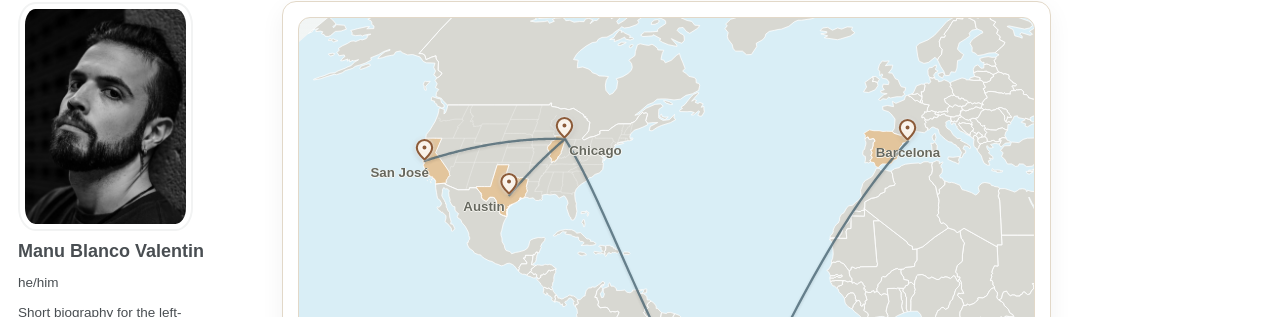
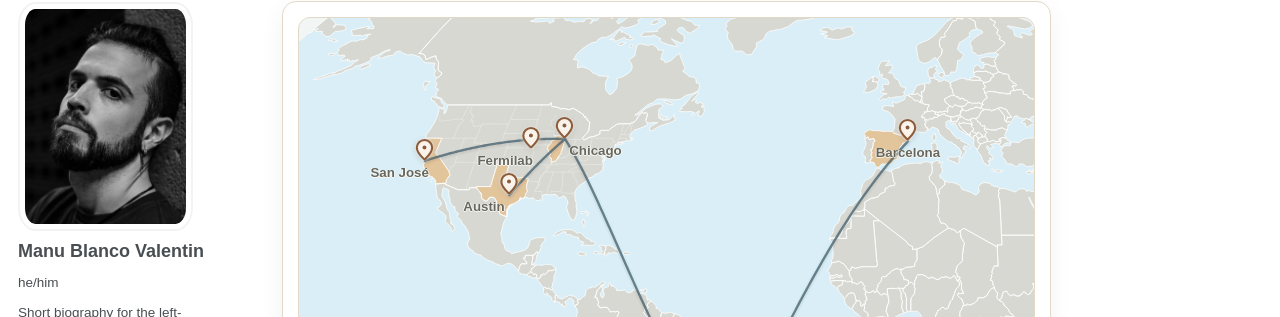
Before and after one commit to manuelblancovalentin/manuelblancovalentin.github.io, a Jekyll site: the page built from _pages/about.md, in a window 1280 px wide and 1400 px high, scrolled down 2332 px. Shown: the part 133-450 px from the top of the window. Built offline with Jekyll 4.4.1, drawn with Linux system fonts in a browser that asks for light colours; some web fonts are replaced; a script bundle is joined from its source files by our own code; library files that are not in the unit come from our copies.

Commit message:
Add Fermilab trajectory point

```diff
--- a/_includes/landing-trajectory.html
+++ b/_includes/landing-trajectory.html
@@ -33,6 +33,16 @@
       </span>
     </button>
 
+    <button class="landing-trajectory__pin landing-trajectory__pin--fermilab" type="button" onmouseenter="this.classList.add('is-active')" onmouseleave="this.classList.remove('is-active')" onfocus="this.classList.add('is-active')" onblur="this.classList.remove('is-active')" onclick="this.classList.add('is-active')">
+      {% include lucide-icon.html name="map-pin" class="landing-trajectory__pin-icon" size=25 %}
+      <span class="landing-trajectory__label">Fermilab</span>
+      <span class="landing-tooltip" role="tooltip">
+        <strong>Fermilab / Scientific Instrumentation</strong>
+        <span>Batavia, Illinois, USA</span>
+        <em>particle detectors · ASIC workflows · radiation tolerance · HEP instrumentation</em>
+      </span>
+    </button>
+
     <button class="landing-trajectory__pin landing-trajectory__pin--sanjose" type="button" onmouseenter="this.classList.add('is-active')" onmouseleave="this.classList.remove('is-active')" onfocus="this.classList.add('is-active')" onblur="this.classList.remove('is-active')" onclick="this.classList.add('is-active')">
       {% include lucide-icon.html name="map-pin" class="landing-trajectory__pin-icon" size=25 %}
       <span class="landing-trajectory__label">San José</span>
--- a/_sass/layout/_landing.scss
+++ b/_sass/layout/_landing.scss
@@ -354,6 +354,7 @@ html[data-theme='dark'] .landing-trajectory__basemap {
 .landing-trajectory__pin--barcelona { left: 82.866%; top: 22.195%; }
 .landing-trajectory__pin--rio { left: 57.810%; top: 78.222%; }
 .landing-trajectory__pin--chicago { left: 36.196%; top: 21.768%; }
+.landing-trajectory__pin--fermilab { left: 31.618%; top: 23.656%; }
 .landing-trajectory__pin--sanjose { left: 17.137%; top: 25.710%; }
 .landing-trajectory__pin--austin { left: 28.619%; top: 31.889%; }
 
@@ -393,6 +394,10 @@ html[data-theme='dark'] .landing-trajectory__basemap {
 
 .landing-trajectory__pin--chicago .landing-trajectory__label {
   transform: translateX(1.7rem);
+}
+
+.landing-trajectory__pin--fermilab .landing-trajectory__label {
+  transform: translateX(-1.45rem);
 }
 
 .landing-tooltip {
@@ -450,6 +455,7 @@ html[data-theme='dark'] .landing-trajectory__basemap {
 }
 
 .landing-trajectory__pin--chicago .landing-tooltip,
+.landing-trajectory__pin--fermilab .landing-tooltip,
 .landing-trajectory__pin--sanjose .landing-tooltip,
 .landing-trajectory__pin--barcelona .landing-tooltip {
   bottom: auto;
```
Also changed, not shown: scripts/generate_trajectory_map.mjs (+7 -0 lines).
